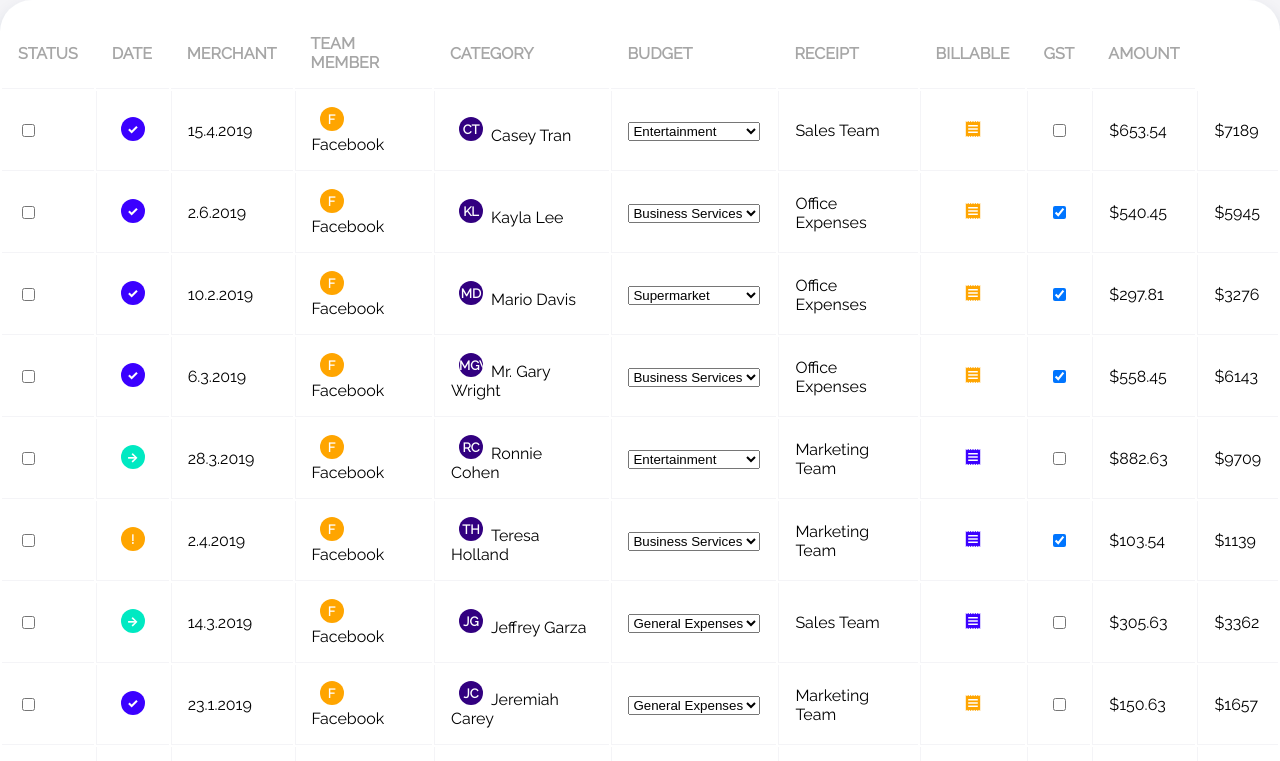
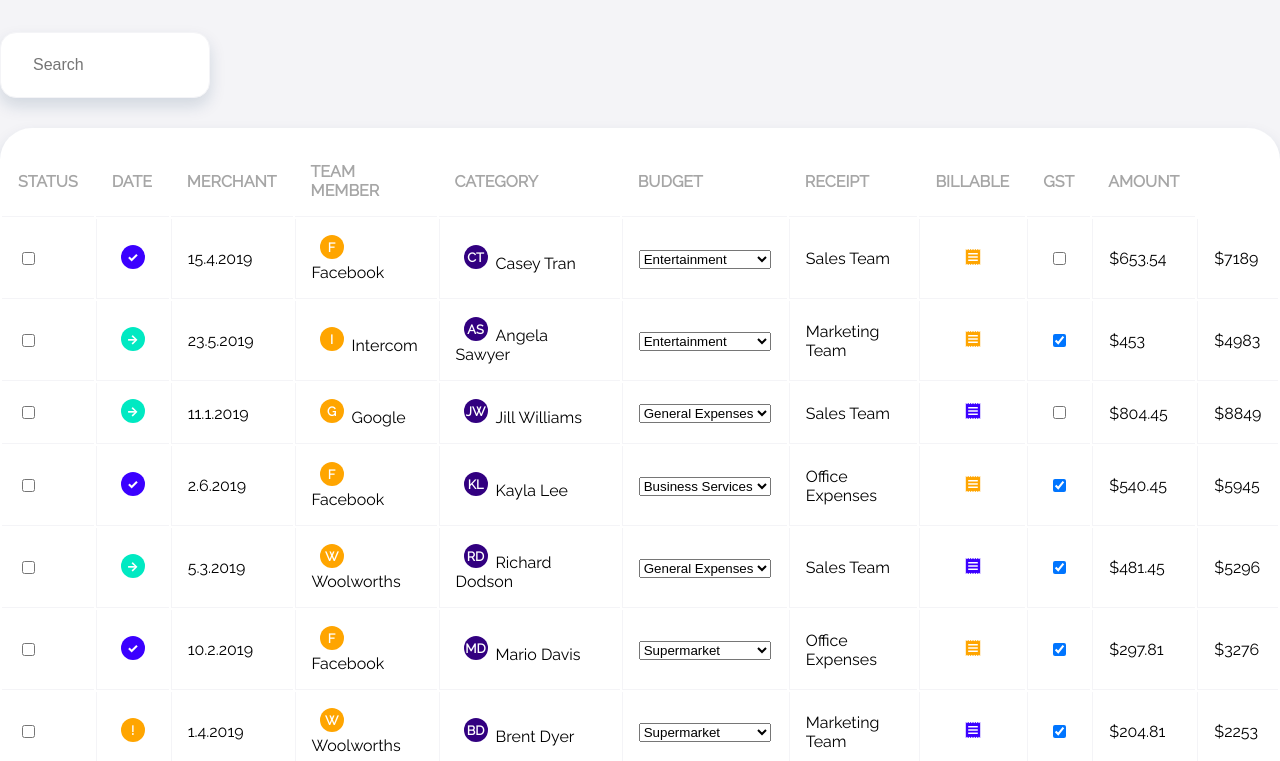
Before and after one commit to emmmarosewalker/transactionTable, a React (Create React App) app: page / in a window 1280 px wide. Shown: the top 761 px of the page. Built offline with nearby package versions, Linux system fonts and the light colour scheme.

Commit message:
Implement search box

```diff
--- /dev/null
+++ b/src/SearchBox.css
@@ -0,0 +1,17 @@
+.SearchBox {
+    min-width: 10rem;
+    width: 10%;
+    height: 2rem;
+    margin: 2rem 2rem 4rem 0;
+}
+
+.SearchBox input {
+    width: 100%;
+    height: 100%;
+    padding: 1rem 1rem 1rem 2rem;
+    margin: 0;
+    border: 1px solid var(--light-gray);
+    border-radius: 1rem;
+    box-shadow: 0 .5rem 1rem rgba(12, 56, 94, .15);
+    font-size: 1rem;
+}
--- /dev/null
+++ b/src/SearchBox.js
@@ -0,0 +1,15 @@
+import React from 'react';
+import './SearchBox.css'
+
+const SearchBox = ( props ) => {
+    const onSearchChange = (evt) => {
+        props.handleSearch(evt.target.value);
+    }
+    return(
+        <div className="SearchBox">
+            <input type="text" name="search" onChange={onSearchChange} placeholder="Search"></input>
+        </div>
+    );
+}
+
+export default SearchBox;
--- a/src/Table.js
+++ b/src/Table.js
@@ -1,6 +1,7 @@
 import React from 'react';
 import './Table.css';
 import TableRow from './TableRow';
+import SearchBox from './SearchBox';
 
 class Table extends React.Component {
 
@@ -11,6 +12,7 @@ class Table extends React.Component {
             page: 0,
             transactions: ""
         }
+        this.handleSearch = this.handleSearch.bind(this);
     }
 
     parsedTransactions = this.props.transactions.map(transaction => {
@@ -25,7 +27,11 @@ class Table extends React.Component {
     }
 
     search( transaction ) {
-        return Object.values(transaction).toString().toLowerCase().includes("facebook");
+        return Object.values(transaction).toString().toLowerCase().includes(this.state.searchTerm);
+    }
+
+    handleSearch( term ) {
+        this.setState( { searchTerm: term } );
     }
 
     render() {
@@ -41,6 +47,8 @@ class Table extends React.Component {
         });
 
         return (
+            <div>
+                <SearchBox handleSearch={this.handleSearch} />
                 <div className="Table">
                     <table>
                         <thead>
@@ -62,6 +70,7 @@ class Table extends React.Component {
                         </tbody>
                     </table>
                 </div>
+            </div>
         );
     }
 }
```
Lines whose indentation alone changed are shown as unchanged.
